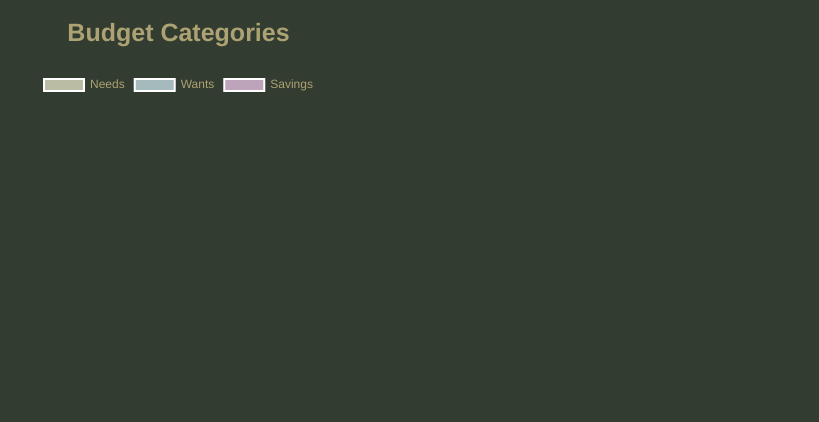
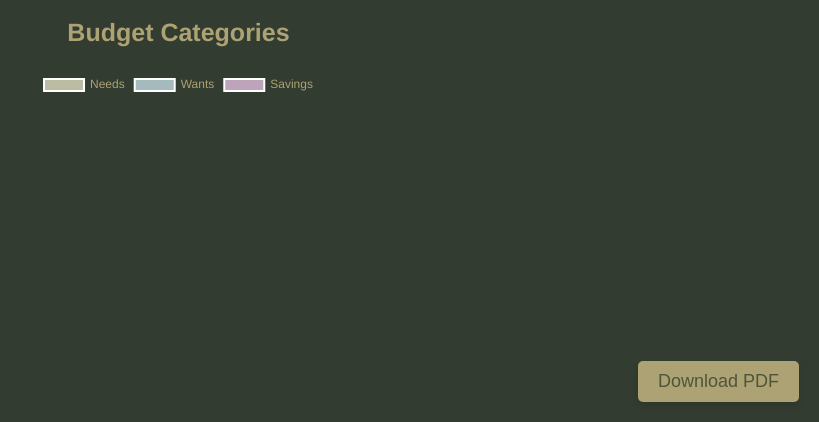
Before and after one commit to Aashitharaip/BUDGET-ANALYSIS, a Flask app: page /piechart in a window 1280 px wide. Shown: the part 378-800 px from the top of the page, without its empty margins (461-1280 px from the left). Run offline with Flask 3, Linux system fonts and the light colour scheme; some libraries are stand-ins or nearby versions.

Commit message:
added download option to download report

```diff
--- a/templates/piechart.html
+++ b/templates/piechart.html
@@ -4,9 +4,9 @@
     <meta charset="UTF-8">
     <title>Budget Report</title>
     <style>
-        /* Add your styles for the PDF here */
+
         body {
-            background-color: #333c30; /* Background color of the entire page */
+            background-color: #333c30;
         }
         table {
             width: 100%;
@@ -38,10 +38,6 @@
             margin:0 auto;
             margin-top: 20px;
             width:30%;
-
-
-
-
         }
         h1,h2{
             color:#aca273;
@@ -49,6 +45,20 @@
         }
         hr{
             color:#aca273;
+        }
+        .button {
+            position: fixed;
+            bottom: 20px;
+            right: 20px;
+            padding: 10px 20px;
+            background-color: #aca273;
+            color: #4f5539;
+            border: none;
+            cursor: pointer;
+            border-radius: 5px;
+            box-shadow: 0 4px 6px rgba(0, 0, 0, 0.1);
+            font-weight: 1500px;
+            font-size:large;
         }
     </style>
 </head>
@@ -73,7 +83,7 @@
             <td>Savings</td>
             <td>{{ savings }}₹</td>
         </tr>
-        <!-- Add more rows as needed -->
+
     </table>
     <br><br><hr>
 
@@ -81,8 +91,10 @@
 
         <canvas id="budgetPieChart"></canvas>
     </div>
+    <button class="button" onclick="downloadPDF()">Download PDF</button>
 
     <script src="https://cdn.jsdelivr.net/npm/chart.js"></script>
+    <script src="https://cdnjs.cloudflare.com/ajax/libs/html2pdf.js/0.9.3/html2pdf.bundle.min.js"></script>
     <script>
         document.addEventListener('DOMContentLoaded', function() {
             var needs = JSON.parse('{{ needs|tojson|safe }}');
@@ -106,7 +118,7 @@
                             labels: {
                                 color: '#aca273', // legend label color
                                 font: {
-                                    size: 12 // Adjust font size as needed
+                                    size: 12
                                 }
                             }
                         },
@@ -117,7 +129,7 @@
                                     if (label) {
                                         label += ': ';
                                     }
-                                    label += Math.round(context.raw) + '₹'; // Displaying as ₹, adjust as necessary
+                                    label += Math.round(context.raw) + '₹';
                                     return label;
                                 }
                             }
@@ -126,7 +138,7 @@
                             display: true,
                             text: 'Budget Categories',
                             font: {
-                                size: 25 // Adjust title font size as needed
+                                size: 25
                             },
                             color: '#aca273',
                             padding: 20
@@ -139,6 +151,44 @@
                 }
             });
         });
+        function downloadPDF() {
+            // Hide the download button for the PDF generation
+            var downloadButton = document.querySelector('.button');
+            downloadButton.style.display = 'none';
+
+            var element = document.body;
+            var opt = {
+                margin: 0.5,
+                filename: 'budget_analysis_report.pdf',
+                image: { type: 'jpeg', quality: 0.98 },
+                html2canvas: { scale: 2 },
+                jsPDF: {
+                    unit: 'in',
+                    format: 'a3',
+                    orientation: 'landscape'
+                },
+                pagebreak: {
+                    mode: ['avoid-all', 'css', 'legacy']
+                },
+                html2canvas: {
+                    scrollX: 0,
+                    scrollY: 0
+                },
+                onclone: function (clonedDoc) {
+                    // Remove the download button from the cloned document
+                    clonedDoc.querySelector('.button').style.display = 'none';
+                }
+            };
+
+            // Generate the PDF
+            html2pdf().set(opt).from(element).save().then(function () {
+                // Show the download button again after PDF generation
+                downloadButton.style.display = 'block';
+            });
+        }
+
+
+
     </script>
 </body>
 </html>
```
Also changed, not shown: templates/error.html (deleted, +0 -23 lines), templates/report.html (deleted, +0 -62 lines), survey.db.
